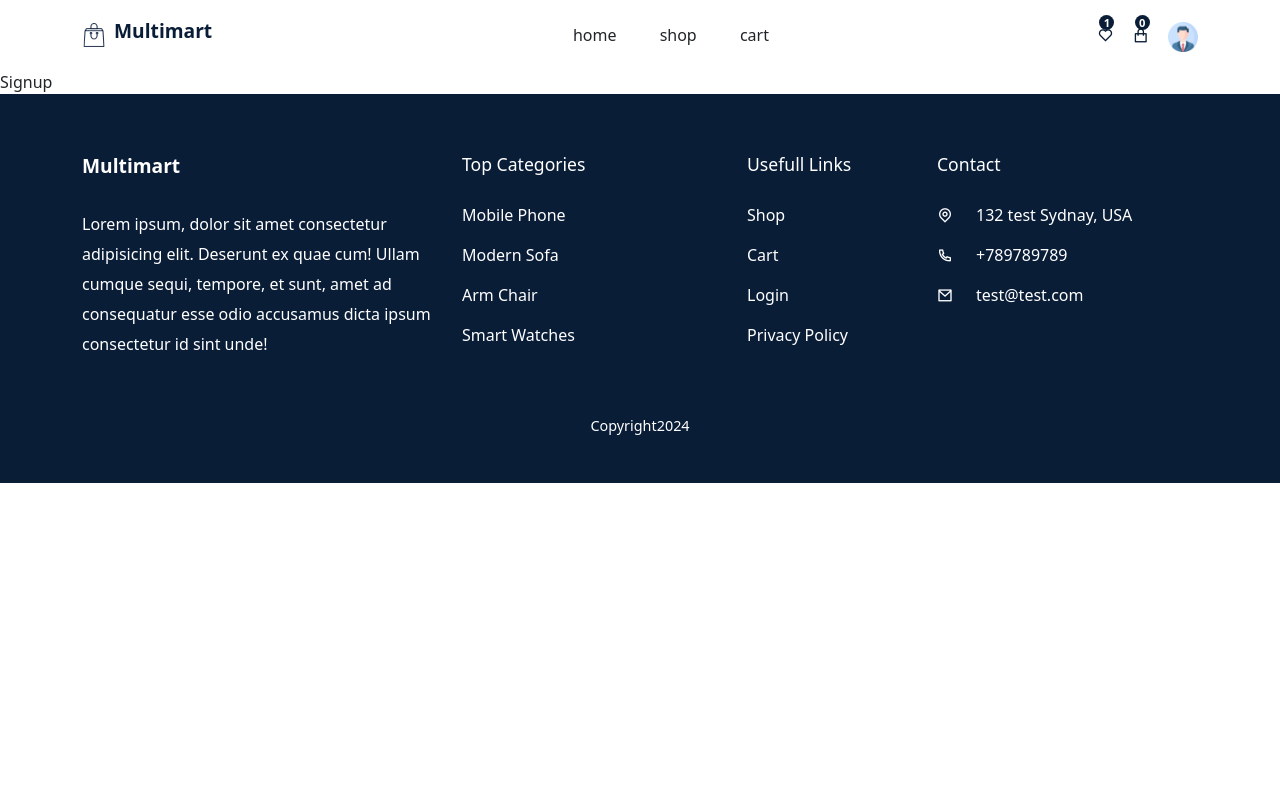
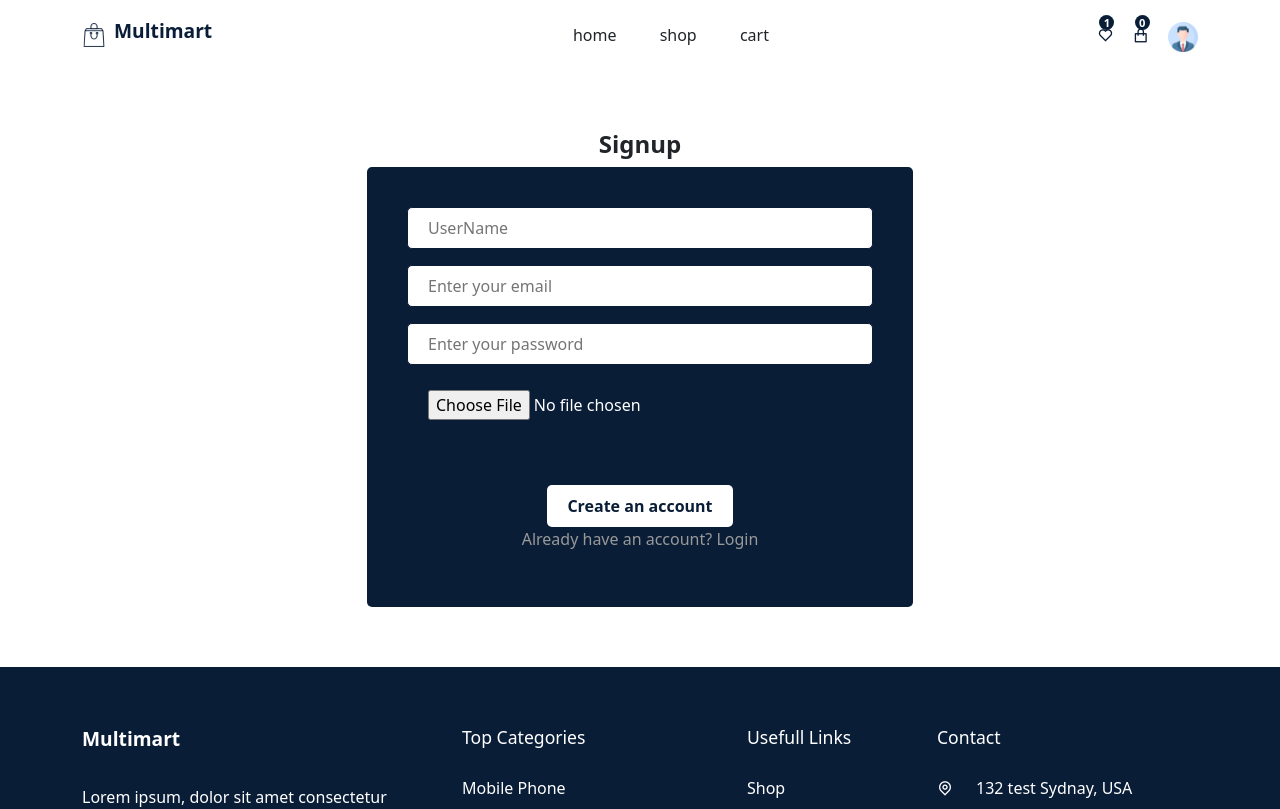
Before and after one commit to gentuuu/-Ecommerce-Website-Firebase, a React (Vite) app: page /Signup in a window 1280 px wide. Shown: the top 809 px of the page. Built offline with nearby package versions, Linux system fonts and the light colour scheme.

Commit message:
Login panel

```diff
--- a/package.json
+++ b/package.json
@@ -12,6 +12,7 @@
   "dependencies": {
     "@reduxjs/toolkit": "^2.2.6",
     "bootstrap": "^5.3.3",
+    "firebase": "^10.12.4",
     "react": "^18.3.1",
     "react-dom": "^18.3.1",
     "react-redux": "^9.1.2",
--- /dev/null
+++ b/src/firebase.config.js
@@ -0,0 +1,21 @@
+import { initializeApp } from "firebase/app";
+import { getAuth } from "firebase/auth";
+import { getFirestore } from "firebase/firestore";
+import { getStorage } from "firebase/storage";
+
+const firebaseConfig = {
+  apiKey: "AIzaSyCwocweAd9_Gf4MDtp9A1TXuSjhhNdX7Y4",
+  authDomain: "maltimart-4f96f.firebaseapp.com",
+  projectId: "maltimart-4f96f",
+  storageBucket: "maltimart-4f96f.appspot.com",
+  messagingSenderId: "160633434674",
+  appId: "1:160633434674:web:aab6381e0be2554451c22b"
+};
+
+// Initialize Firebase
+const app = initializeApp(firebaseConfig);
+export const auth = getAuth(app)
+export const db = getFirestore(app)
+export const storage = getStorage(app)
+
+export default app
--- a/src/pages/Login.jsx
+++ b/src/pages/Login.jsx
@@ -1,7 +1,39 @@
+import '../styles/Login.scss'
+
+import { useState } from 'react'
+import { Container, Row, Col, Form, FormGroup } from "reactstrap"
+import Helmet from '../components/Helmet/Helmet'
+import { Link } from 'react-router-dom'
 
 const Login = () => {
+
+  const [email, setEmail] = useState('')
+  const [password, setPassword] = useState('')
+
   return (
-    <div>Login</div>
+    <Helmet title='Login'>
+      <section>
+        <Container>
+          <Row>
+            <Col lg='6' className='m-auto text-center'>
+              <h3 className="fw-bold fs-4">Login</h3>
+              <Form className='auth__form'>
+                <FormGroup className='form__group'>
+                  <input type="email" placeholder='Enter your email'
+                  value={email}  onChange={e=> setEmail(e.target.value)}/>
+                </FormGroup>
+                <FormGroup className='form__group'>
+                  <input type="password" placeholder='Enter your password'
+                  value={password}  onChange={e=> setPassword(e.target.value)} />
+                </FormGroup>
+                <button type='submit' className="buy__btn login__btn">Login</button>
+                <p>Don't have an account? <Link to='/signup'>Create an account</Link></p>
+              </Form>
+            </Col>
+          </Row>
+        </Container>
+      </section>
+    </Helmet>
   )
 }
 
--- a/src/pages/Signup.jsx
+++ b/src/pages/Signup.jsx
@@ -1,7 +1,93 @@
+import '../styles/Login.scss'
+
+import { useState } from 'react'
+import { Container, Row, Col, Form, FormGroup } from "reactstrap"
+import Helmet from '../components/Helmet/Helmet'
+import { Link } from 'react-router-dom'
+
+import { createUserWithEmailAndPassword, updateProfile } from 'firebase/auth'
+import { ref, uploadBytesResumable, getDownloadURL } from 'firebase/storage'
+import { setDoc, doc } from 'firebase/firestore'
+
+import { auth } from '../firebase.config'
+import { storage } from '../firebase.config'
+import { db } from '../firebase.config'
+
+import { toast } from 'react-toastify'
 
 const Signup = () => {
+
+  const [username, setUsername] = useState('')
+  const [email, setEmail] = useState('')
+  const [password, setPassword] = useState('')
+  const [file, setFile] = useState(null)
+  const [loading, setLoadnig] = useState(false)
+
+  const signup = async(e)=>{
+    e.preventDefault()
+    setLoadnig(true)
+
+    try {
+      const userCredential = await createUserWithEmailAndPassword(auth, email, password)
+
+      const user = userCredential.user;
+
+      const storageRef = ref(storage, `images/${Date.now() + username}`)
+      const uploadTask = uploadBytesResumable(storageRef, file)
+
+      uploadTask.on(
+        (error) => {
+          toast.error(error.message);
+        },
+        () => {
+          getDownloadURL(uploadTask.snapshot.ref).then(async(getDownloadURL) =>{
+            await updateProfile(user, {
+              displayName: username,
+              photoURL: getDownloadURL,
+            });
+          });
+        }
+      );
+
+      console.log(user)
+
+    } catch (error){
+      toast.error('something went wrong')
+    }
+
+  }
+
   return (
-    <div>Signup</div>
+    <Helmet title='Signup'>
+      <section>
+        <Container>
+          <Row>
+            <Col lg='6' className='m-auto text-center'>
+              <h3 className="fw-bold fs-4">Signup</h3>
+              <Form className='auth__form' onSubmit={signup}>
+                <FormGroup className='form__group'>
+                  <input type="text" placeholder='UserName'
+                  value={username}  onChange={e=> setUsername(e.target.value)}/>
+                </FormGroup>
+                <FormGroup className='form__group'>
+                  <input type="email" placeholder='Enter your email'
+                  value={email}  onChange={e=> setEmail(e.target.value)}/>
+                </FormGroup>
+                <FormGroup className='form__group'>
+                  <input type="password" placeholder='Enter your password'
+                  value={password}  onChange={e=> setPassword(e.target.value)} />
+                </FormGroup>
+                <FormGroup className='form__group'>
+                  <input type="file" onChange={e=> setFile(e.target.files[0])} />
+                </FormGroup>
+                <button type='submit' className="buy__btn login__btn">Create an account</button>
+                <p>Already have an account? <Link to='/login'>Login</Link></p>
+              </Form>
+            </Col>
+          </Row>
+        </Container>
+      </section>
+    </Helmet>
   )
 }
 
--- /dev/null
+++ b/src/styles/Login.scss
@@ -0,0 +1,15 @@
+.auth__form{
+    background: var(--primary-color);
+    padding: 40px;
+    border-radius: 5px;
+    & input[type="file"]{
+        color: #fff;
+        cursor: pointer;
+    }
+}
+
+.login__btn{
+    background: #fff !important;
+    color: var(--primary-color);
+    font-weight: 600;
+}
```
Also changed, not shown: 1 other file (tests, documents, lock files or other folders).
